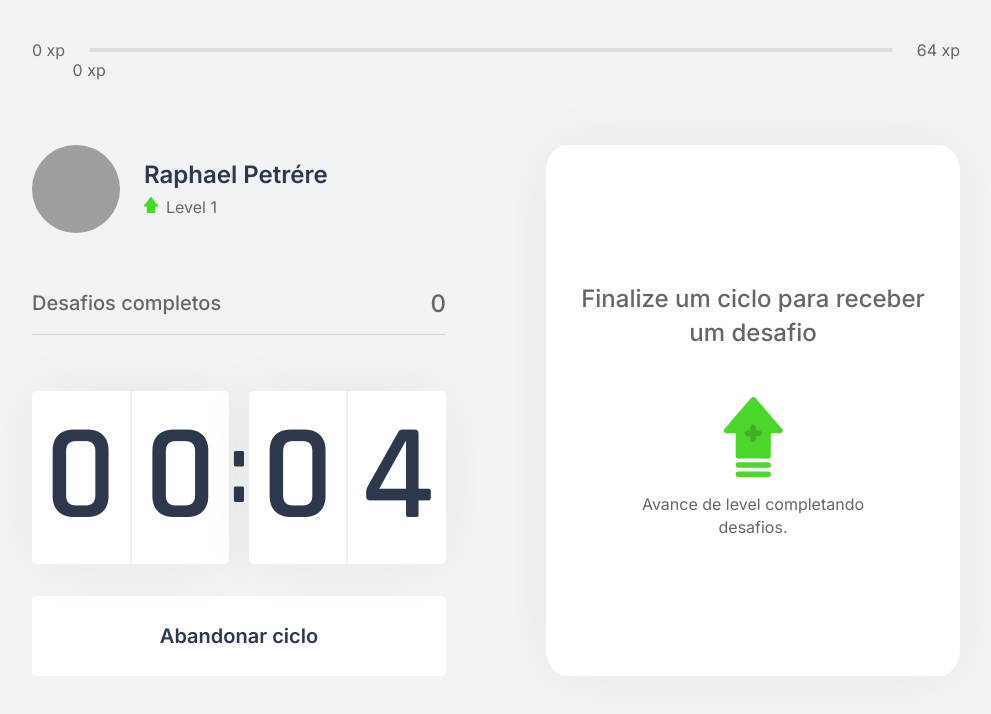
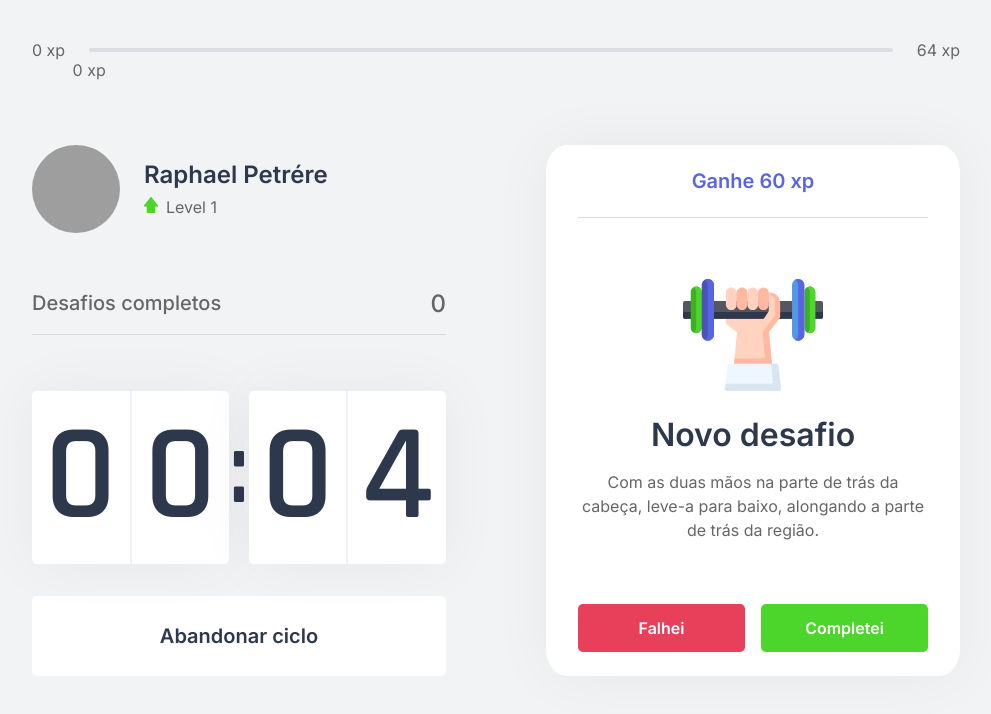
Before and after one commit to RaphaPetrere/MoveIt, a Next.js app in the folder frontend-next/: page / in a window 1280 px wide. Both pictures are taken after a click on the button "Iniciar um ciclo". Shown: the top 714 px of the page, without its empty margins (144-1135 px from the left). Built offline with nearby package versions, Linux system fonts and the light colour scheme; grey boxes are pictures that could not be loaded.

Commit message:
Finalizando a aula 04, adicionando notificações

```diff
--- a/frontend-next/src/components/ChallengeBox.tsx
+++ b/frontend-next/src/components/ChallengeBox.tsx
@@ -3,7 +3,7 @@ import { ChallengesContext } from '../contexts/ChallengesContext';
 import styles from '../styles/components/ChallengeBox.module.css';
 
 export function ChallengeBox() {
-    const {activeChallenge, resetChallenge} = useContext(ChallengesContext);
+    const {activeChallenge, resetChallenge, finishChallenge} = useContext(ChallengesContext);
 
     return(
         <div className={styles.challengeBoxContainer}>
@@ -29,6 +29,7 @@ export function ChallengeBox() {
                             <button
                                 type="button"
                                 className={styles.challengeSucceededButton}
+                                onClick={finishChallenge}
                             >
                                 Completei
                             </button>
--- a/frontend-next/src/components/Countdown.tsx
+++ b/frontend-next/src/components/Countdown.tsx
@@ -3,10 +3,9 @@ import { ChallengesContext } from '../contexts/ChallengesContext';
 import styles from '../styles/components/Countdown.module.css';
 
 export function Countdown() {
-    const { startNewChallenge } = useContext(ChallengesContext);
+    const { startNewChallenge, resetChallenge, activeChallenge } = useContext(ChallengesContext);
 
     const [time, setTime] = useState(0.1 * 60);
-    const [isActive, setIsActive] = useState(false);
     const [hasFinished, setHasFinished] = useState(false);
 
     const minutes = Math.floor(time / 60);
@@ -15,12 +14,8 @@ export function Countdown() {
     const [minuteLeft, minuteRight] = String(minutes).padStart(2, '0').split('');
     const [secondLeft, secondRight] = String(seconds).padStart(2, '0').split('');
 
-    function toggleCountdown(status) {
-        setIsActive(status);
-    }
-
     useEffect(() => {
-        if(isActive && time > 0)
+        if(activeChallenge && time > 0)
         {
             setTimeout(() => {
                 setTime(time - 1);
@@ -28,19 +23,22 @@ export function Countdown() {
         }
         else
         {
-            if(!isActive && time > 0)
+            if(!activeChallenge && time > 0)
             {
                 setTime(0.1 * 60);
             }
-            else if (isActive && time == 0)
+            else if (activeChallenge && time == 0)
             {
                 setHasFinished(true);
-                setIsActive(false);
-                startNewChallenge();
+            }
+            else
+            {
+                setHasFinished(false);
+                setTime(0.1 * 60);
             }
         }
 
-    }, [isActive, time]);
+    }, [activeChallenge, time]);
 
     return (
         <div>
@@ -56,7 +54,7 @@ export function Countdown() {
                 </div>
             </div>
 
-            { hasFinished ? (
+            { (activeChallenge && hasFinished) ? (
                 <button
                     disabled
                     className={styles.countdownButton}
@@ -67,12 +65,12 @@ export function Countdown() {
             :
             (
                 <>
-                {isActive ?
+                {activeChallenge ?
                     (
                         <button
                             type="button"
                             className={`${styles.countdownButton} ${styles.countdownButtonActive}`}
-                            onClick={() => toggleCountdown(false)}
+                            onClick={resetChallenge}
                         >
                             Abandonar ciclo
                         </button>
@@ -82,7 +80,7 @@ export function Countdown() {
                         <button
                             type="button"
                             className={styles.countdownButton}
-                            onClick={() => toggleCountdown(true)}
+                            onClick={startNewChallenge}
                         >
                             Iniciar um ciclo
                         </button>
--- a/frontend-next/src/components/Profile.tsx
+++ b/frontend-next/src/components/Profile.tsx
@@ -1,6 +1,10 @@
+import { useContext } from 'react';
+import { ChallengesContext } from '../contexts/ChallengesContext';
 import styles from '../styles/components/Profile.module.css';
 
 export function Profile() {
+    const { level } = useContext(ChallengesContext);
+
     return (
         <div className={styles.profileContainer}>
             <img src="https://github.com/stephYatate.png" alt="Raphael Petrere"/>
@@ -8,7 +12,7 @@ export function Profile() {
                 <strong>Raphael Petrére</strong>
                 <p>
                     <img src="icons/level.svg" alt="Level"/>
-                    Level 1
+                    Level {level}
                 </p>
             </div>
         </div>
--- a/frontend-next/src/contexts/ChallengesContext.tsx
+++ b/frontend-next/src/contexts/ChallengesContext.tsx
@@ -1,4 +1,4 @@
-import { createContext, useState, ReactNode } from 'react';
+import { createContext, useState, ReactNode, useEffect } from 'react';
 import challenges from '../../challenges.json';
 
 interface Challenge {
@@ -16,6 +16,7 @@ interface ChallengesContextData {
     levelUp: () => void;
     startNewChallenge: () => void;
     resetChallenge: () => void;
+    finishChallenge: () => void;
 }
 
 interface ChallengesProviderProps {
@@ -33,6 +34,10 @@ export function ChallengesProvider({ children }: ChallengesProviderProps) {
 
     const experienceToNextLevel = Math.pow((level + 1) * 4, 2);
 
+    useEffect(() => {
+        Notification.requestPermission();
+    }, []);
+
     function levelUp() {
         setLevel(level + 1);
     }
@@ -42,10 +47,35 @@ export function ChallengesProvider({ children }: ChallengesProviderProps) {
         const challenge = challenges[randomChallengeIndex];
 
         setActiveChallenge(challenge);
+
+        new Audio('/notification.mp3').play();
+
+        if(Notification.permission === 'granted')
+        {
+            new Notification('Novo Desafio 🎉', {
+                body: `Valendo ${challenge.amount}xp!`
+            });
+        }
     }
 
     function resetChallenge() {
         setActiveChallenge(null);
+    }
+
+    function finishChallenge() {
+        if(!activeChallenge)
+            return;
+
+        let finalExperience = currentExperince + activeChallenge.amount;
+        setChallengesCompleted(challengesCompleted + 1);
+        if(finalExperience > experienceToNextLevel)
+        {
+            finalExperience = finalExperience - experienceToNextLevel;
+            levelUp();
+        }
+
+        setCurrentExperience(finalExperience);
+        resetChallenge();
     }
 
     return (
@@ -59,6 +89,7 @@ export function ChallengesProvider({ children }: ChallengesProviderProps) {
                 levelUp,
                 startNewChallenge,
                 resetChallenge,
+                finishChallenge,
             }}
         >
             {children}
```
